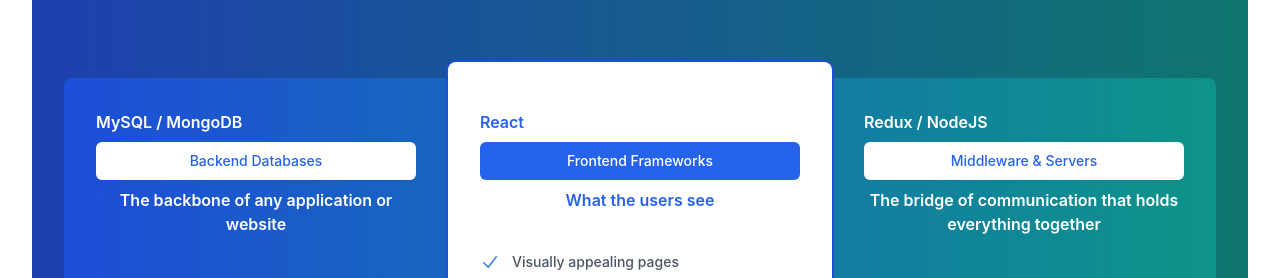
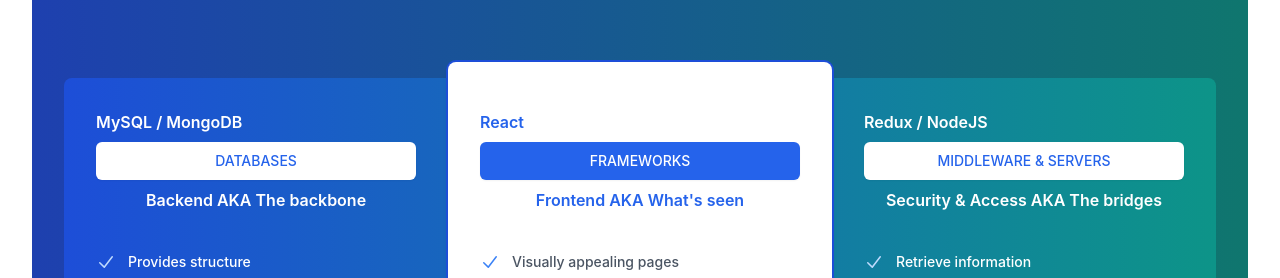
Before and after one commit to FulphilledDev/mern_portfolio, a React (Create React App) app: page / in a window 1280 px wide. Shown: the part 1585-1863 px from the top of the page. Built offline with nearby package versions, Linux system fonts and the light colour scheme.

Commit message:
Cleaning up details section

```diff
--- a/src/components/landing/Details.jsx
+++ b/src/components/landing/Details.jsx
@@ -13,9 +13,9 @@
 const plans = [
   {
     title: 'MySQL / MongoDB',
-    category: 'Backend Databases',
+    category: 'DATABASES',
     featured: false,
-    description: 'The backbone of any application or website ',
+    description: 'Backend AKA The backbone',
     mainFeatures: [
       { id: 1, value: 'Provides structure' },
       { id: 2, value: 'Stores information securely' },
@@ -25,9 +25,9 @@
   },
   {
     title: 'React',
-    category: 'Frontend Frameworks',
+    category: 'FRAMEWORKS',
     featured: true,
-    description: 'What the users see',
+    description: 'Frontend AKA What\'s seen',
     mainFeatures: [
       { id: 1, value: 'Visually appealing pages' },
       { id: 2, value: 'Smooth user experiences' },
@@ -40,9 +40,9 @@
   },
   {
     title: 'Redux / NodeJS',
-    category: 'Middleware & Servers',
+    category: 'MIDDLEWARE & SERVERS',
     featured: false,
-    description: 'The bridge of communication that holds everything together',
+    description: 'Security & Access AKA The bridges',
     mainFeatures: [
       { id: 1, value: 'Retrieve information' },
       { id: 2, value: 'Error & Access handling' },
```
